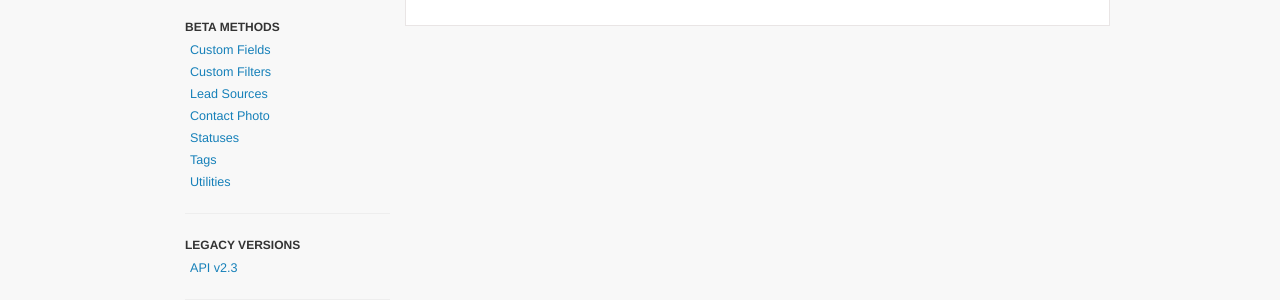
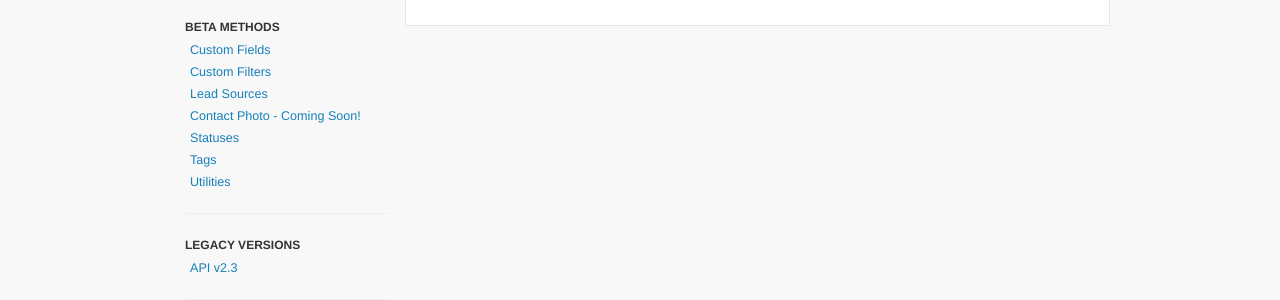
Before and after one commit to OnePageCRM/OnePageCRM.github.io, a Jekyll site: the page built from _posts/2014-03-04-contact-photo.md, in a window 1280 px wide and 956 px high. Shown: the part 546-846 px from the top of the window. Built offline with Jekyll 4.4.1, drawn with Linux system fonts in a browser that asks for light colours; nearby versions of some CDN libraries; Markdown is read by kramdown in place of the engine named in the settings.

Commit message:
coming soon

```diff
--- a/_posts/2014-03-04-contact-photo.md
+++ b/_posts/2014-03-04-contact-photo.md
@@ -1,6 +1,6 @@
 ---
 layout: api
-title: "Contact Photo"
+title: "Contact Photo - Coming Soon!"
 slug: "contactphoto"
 category: otherresources
 date: 2014-03-04 10:35:28
--- a/_posts/2014-03-04-contacts.html
+++ b/_posts/2014-03-04-contacts.html
@@ -192,7 +192,7 @@ date: 2014-03-04 10:28:04
     </tr>
     <tr>
       <td><code class="redtext">string</code></td>
-      <td><code class="bluetext">url</code></td>
+      <td><code class="bluetext">url - coming soon</code></td>
       <td>Search for contacts with matching url. Search is case insensitive, but must be an exact match - ie a search for http://www.example.com will not find a contact with url www.example.com</td>
     </tr>
     <tr>
```
